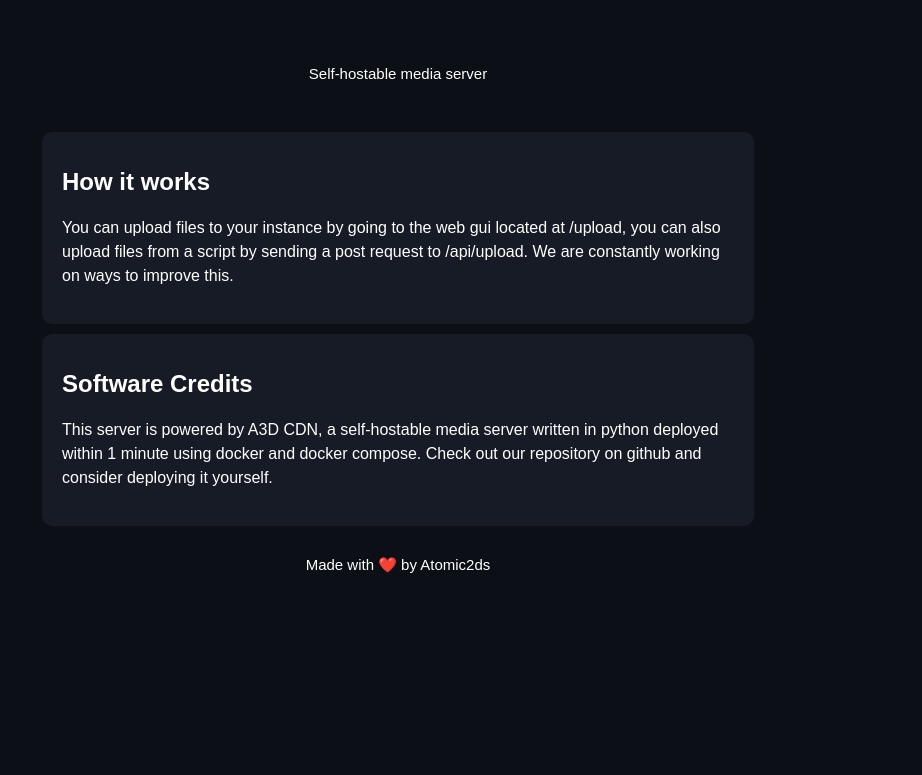
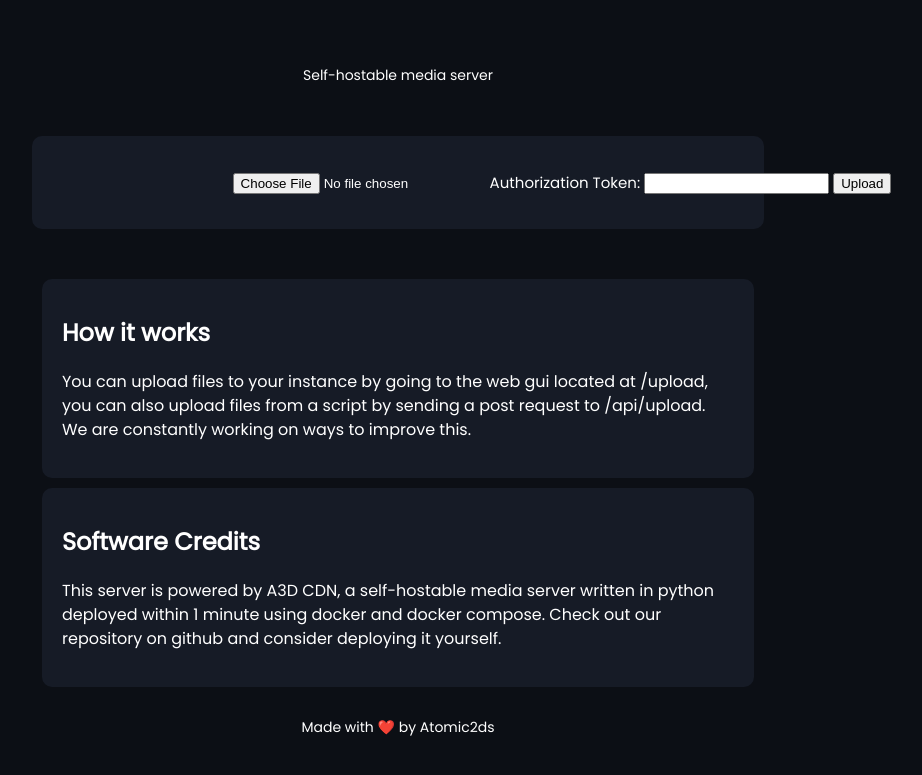
Before and after one commit to Alecks20/Alecks-Media, a Flask app: template templates/index.html in a window 1360 px wide. Shown: the top 775 px of the page, without its empty margins (282-1204 px from the left). Run offline with Flask 3, Linux system fonts and the light colour scheme; the template is opened without the code that fills it, so the values that code supplies are empty.

Commit message:
Updated the font and integrated the upload page with the homepage

```diff
--- a/app.py
+++ b/app.py
@@ -22,10 +22,6 @@ def index():
 @app.route("/")
 def index_redirect():
     return redirect(url_for("index"))
-
-@app.route("/upload")
-def upload_gui_page():
-    return render_template("upload.html", app_name=os.environ["APP_NAME"], favicon=FAVICON)
 
 @app.route('/gui/upload', methods=['POST'])
 def upload_gui():
--- a/static/index.css
+++ b/static/index.css
@@ -1,13 +1,7 @@
-
-@font-face {
-    font-family: 'primary';
-    src: url('fonts/primary.tff') formet('toff');
-    font-weight: normal;
-    font-size: normal;
-}
 
 body {
-    font-family: 'primary', sans-serif; /* Fallback to sans-serif if custom font fails to load */
+    font-family: "Poppins";
+    font-size: normal;
 }
 
 
@@ -27,7 +21,7 @@ body {
     margin: 5px auto;
     text-align: center;
     color: white;
-    font-size: 15px;
+    font-size: 14px;
 }
 
 .secondary-box {
@@ -89,7 +83,7 @@ body {
     margin: 5px auto;
     text-align: center;
     color: white;
-    font-size: 15px;
+    font-size: 14px;
     bottom: 0;
 }
 
--- a/templates/index.html
+++ b/templates/index.html
@@ -5,6 +5,7 @@
     <meta name="viewport" content="width=device-width, initial-scale=1.0">
     <link rel="stylesheet" href="{{ url_for('static', filename='index.css') }}">
     <link rel="shortcut icon" href="{{ favicon }}">
+    <link rel="stylesheet" href="https://fonts.googleapis.com/css?family=Poppins">
     <title>{{ app_name }} - Homepage</title>
 </head>
 <body style="background-color: #0C0F15;"></body>
@@ -15,6 +16,14 @@
         <p class="title-description">Self-hostable media server</p>
     </div>
 
+    <div class="upload-box">
+        <form action="/gui/upload" method="post" enctype="multipart/form-data" class="upload-form">
+            <input type="file" name="file" id="file">
+            <label for="authorization">Authorization Token:</label>
+            <input type="text" name="authorization" id="authorization">
+            <input type="submit" value="Upload">
+        </form>
+    </div>
 
     <div class="secondary-box">
         <h1 class="secondary-title">How it works</h1>
@@ -31,6 +40,7 @@
     </div>
 
 
+
     <div class="footer">
         <p>Made with ❤️ by Atomic2ds</p>
     </div>
```
Also changed, not shown: templates/upload.html (deleted, +0 -26 lines).
